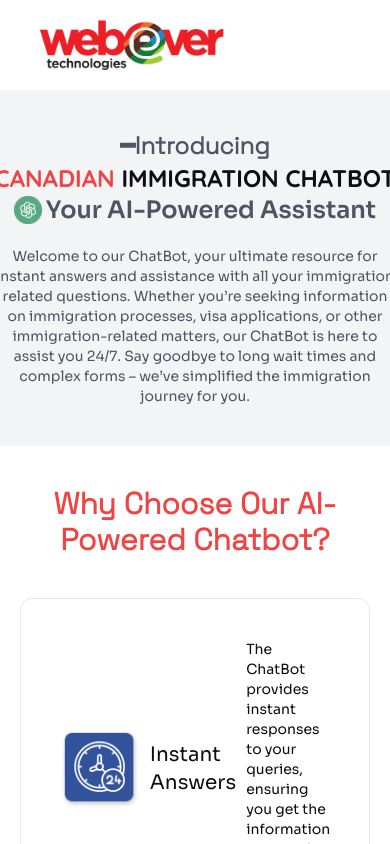
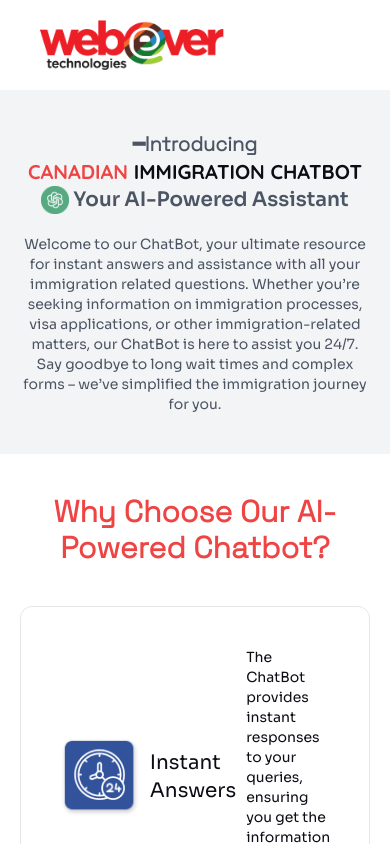
Before and after one commit to Airijko/webever-edu, a React (Create React App) app: page / in a window 390 px wide. Shown: the top 844 px of the page. Built offline with nearby package versions, Linux system fonts and the light colour scheme.

Commit message:
improve mobile ui

```diff
--- a/src/App.js
+++ b/src/App.js
@@ -94,7 +94,7 @@ function App() {
         </div>
       </section>
       <section className="flex flex-col justify-center items-center py-10 px-10 w-screen bg-red-500">
-        <div className="flex flex-row items-center max-w-xl gap-5 text-gray-200">
+        <div className="flex flex-col md:flex-row items-center max-w-xl gap-5 text-gray-200">
           <img src={idealLogoWhite} alt="Logo" className="w-auto h-[150px]" />
           <div className="flex flex-col gap-5">
             <p className="text-center text-sm">This is a demo page to share what AI (Artificial Intelligence) can do for a business
--- a/src/components/Header.js
+++ b/src/components/Header.js
@@ -8,7 +8,7 @@ const Header = () => {
         <div className="bg-gray-100 w-full -z-10 py-10">
             <header className="container justify-center items-center grid md:grid-cols-2">
                 <div className="flex flex-col gap-5">
-                    <h1 className="flex flex-col text-2xl md:text-3xl font-bold z-10 items-center text-center md:items-start md:text-start">
+                    <h1 className="flex flex-col text-xl md:text-2xl lg:text-3xl font-bold z-10 items-center text-center md:items-start md:text-start">
                         <span className="font-grotesk text-gray-600">━Introducing</span>
                         <span className="font-quicksand whitespace-nowrap uppercase lg:text-4xl">
                             <span className="text-red-500">Canadian</span> Immigration ChatBot</span>
```
